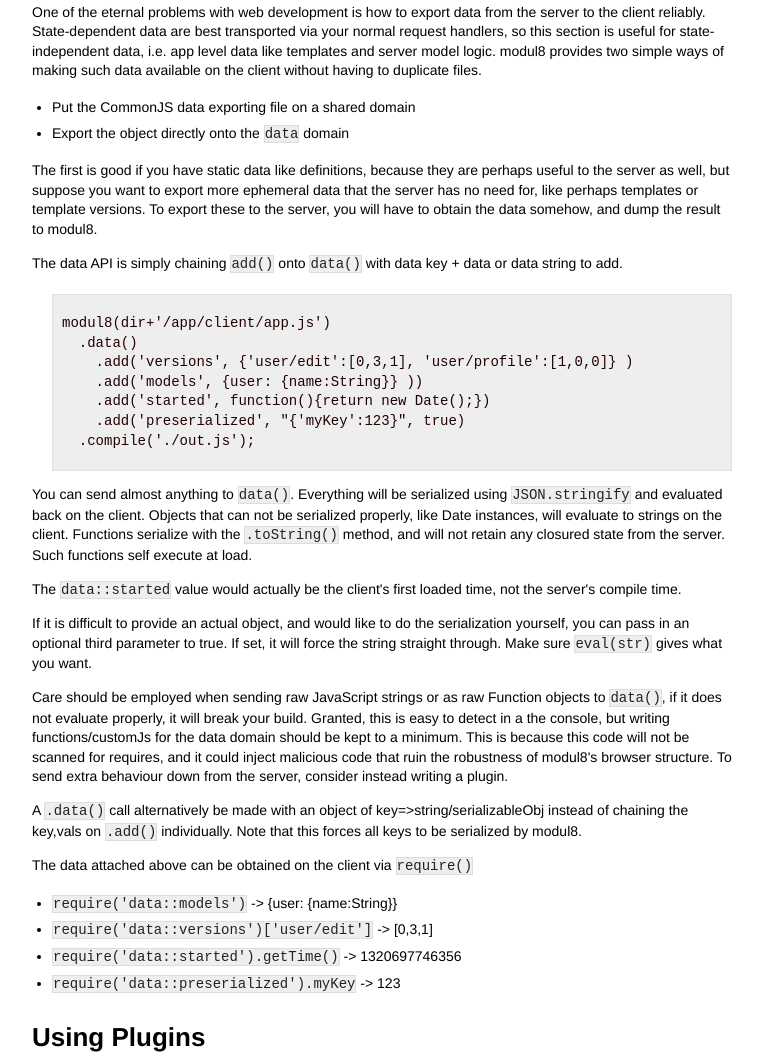
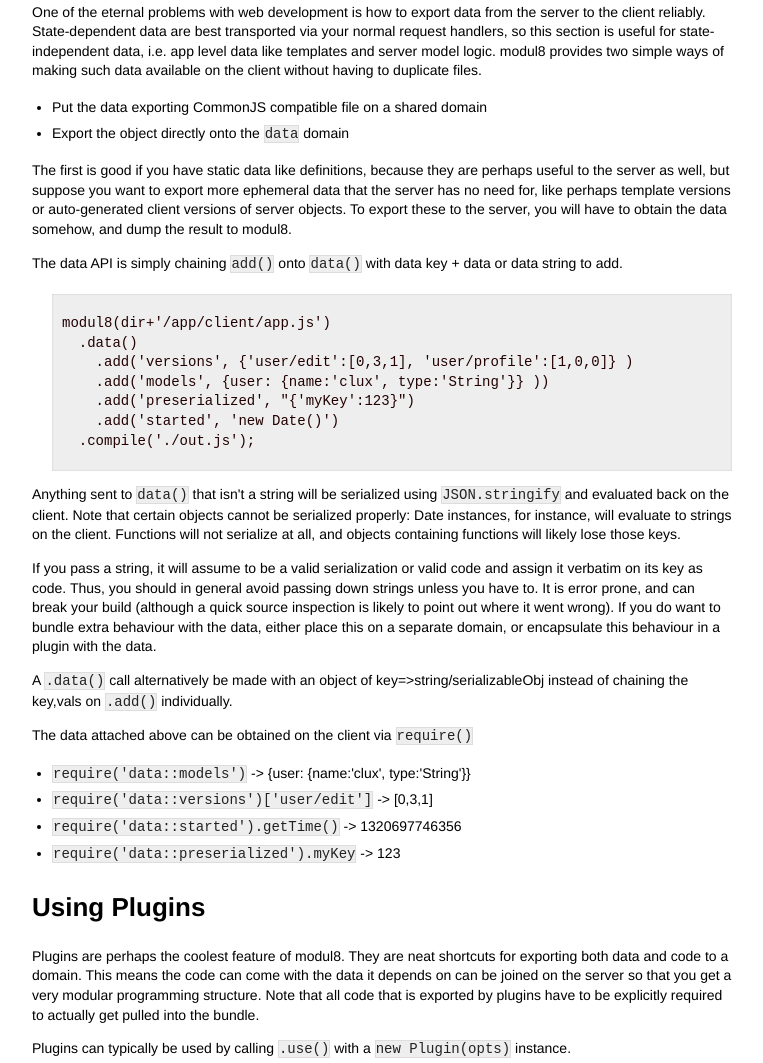
Before and after one commit to clux/modul8, a plain HTML site: page docs/api.html in a window 1280 px wide. Shown: the part 972-2035 px from the top of the page, without its empty margins (258-1021 px from the left). Drawn offline with Linux system fonts and the light colour scheme.

Commit message:
docs for 0.13.0

```diff
--- a/docs/api.html
+++ b/docs/api.html
@@ -59,12 +59,12 @@ state-independent data, i.e. app level data like templates and server model logi
 modul8 provides two simple ways of making such data available on the client without having to duplicate files.</p>
 
 <ul>
-<li>Put the CommonJS data exporting file on a shared domain</li>
+<li>Put the data exporting CommonJS compatible file on a shared domain</li>
 <li>Export the object directly onto the <code>data</code> domain</li>
 </ul>
 
 <p>The first is good if you have static data like definitions, because they are perhaps useful to the server as well,
-but suppose you want to export more ephemeral data that the server has no need for, like perhaps templates or template versions.
+but suppose you want to export more ephemeral data that the server has no need for, like perhaps template versions or auto-generated client versions of server objects.
 To export these to the server, you will have to obtain the data somehow, and dump the result to modul8.</p>
 
 <p>The data API is simply chaining <code>add()</code> onto <code>data()</code> with data key + data or data string to add.</p>
@@ -72,33 +72,27 @@ To export these to the server, you will have to obtain the data somehow, and dum
 <pre><code>modul8(dir+'/app/client/app.js')
   .data()
     .add('versions', {'user/edit':[0,3,1], 'user/profile':[1,0,0]} )
-    .add('models', {user: {name:String}} ))
-    .add('started', function(){return new Date();})
-    .add('preserialized', "{'myKey':123}", true)
+    .add('models', {user: {name:'clux', type:'String'}} ))
+    .add('preserialized', "{'myKey':123}")
+    .add('started', 'new Date()')
   .compile('./out.js');
 </code></pre>
 
-<p>You can send almost anything to <code>data()</code>. Everything will be serialized using <code>JSON.stringify</code> and evaluated back on the client.
-Objects that can not be serialized properly, like Date instances, will evaluate to strings on the client. Functions serialize with the <code>.toString()</code> method,
-and will not retain any closured state from the server. Such functions self execute at load.</p>
+<p>Anything sent to <code>data()</code> that isn't a string will be serialized using <code>JSON.stringify</code> and evaluated back on the client.
+Note that certain objects cannot be serialized properly: Date instances, for instance, will evaluate to strings on the client.
+Functions will not serialize at all, and objects containing functions will likely lose those keys.</p>
 
-<p>The <code>data::started</code> value would actually be the client's first loaded time, not the server's compile time.</p>
+<p>If you pass a string, it will assume to be a valid serialization or valid code and assign it verbatim on its key as code.
+Thus, you should in general avoid passing down strings unless you have to. It is error prone, and can break your build
+(although a quick source inspection is likely to point out where it went wrong).
+If you do want to bundle extra behaviour with the data, either place this on a separate domain, or encapsulate this behaviour in a plugin with the data.</p>
 
-<p>If it is difficult to provide an actual object, and would like to do the serialization yourself, you can pass in an optional third parameter to true.
-If set, it will force the string straight through. Make sure <code>eval(str)</code> gives what you want.</p>
-
-<p>Care should be employed when sending raw JavaScript strings or as raw Function objects to <code>data()</code>, if it does not evaluate properly, it will break your build.
-Granted, this is easy to detect in a the console, but writing functions/customJs for the data domain should be kept to a minimum.
-This is because this code will not be scanned for requires, and it could inject malicious code that ruin the robustness of modul8's browser structure.
-To send extra behaviour down from the server, consider instead writing a plugin.</p>
-
-<p>A <code>.data()</code> call alternatively be made with an object of key=>string/serializableObj instead of chaining the key,vals on <code>.add()</code> individually.
-Note that this forces all keys to be serialized by modul8.</p>
+<p>A <code>.data()</code> call alternatively be made with an object of key=>string/serializableObj instead of chaining the key,vals on <code>.add()</code> individually.</p>
 
 <p>The data attached above can be obtained on the client via <code>require()</code></p>
 
 <ul>
-<li><code>require('data::models')</code>  -> {user: {name:String}}</li>
+<li><code>require('data::models')</code>  -> {user: {name:'clux', type:'String'}}</li>
 <li><code>require('data::versions')['user/edit']</code>  -> [0,3,1]</li>
 <li><code>require('data::started').getTime()</code> -> 1320697746356</li>
 <li><code>require('data::preserialized').myKey</code> -> 123</li>
@@ -106,7 +100,7 @@ Note that this forces all keys to be serialized by modul8.</p>
 
 <h2>Using Plugins</h2>
 
-<p>Plugins are perhaps the most awesome feature of modul8. They are essentially shortcuts for exporting both data and code to a domain.
+<p>Plugins are perhaps the coolest feature of modul8. They are neat shortcuts for exporting both data and code to a domain.
 This means the code can come with the data it depends on can be joined on the server so that you get a very modular programming structure.
 Note that all code that is exported by plugins have to be explicitly required to actually get pulled into the bundle.</p>
 
```
